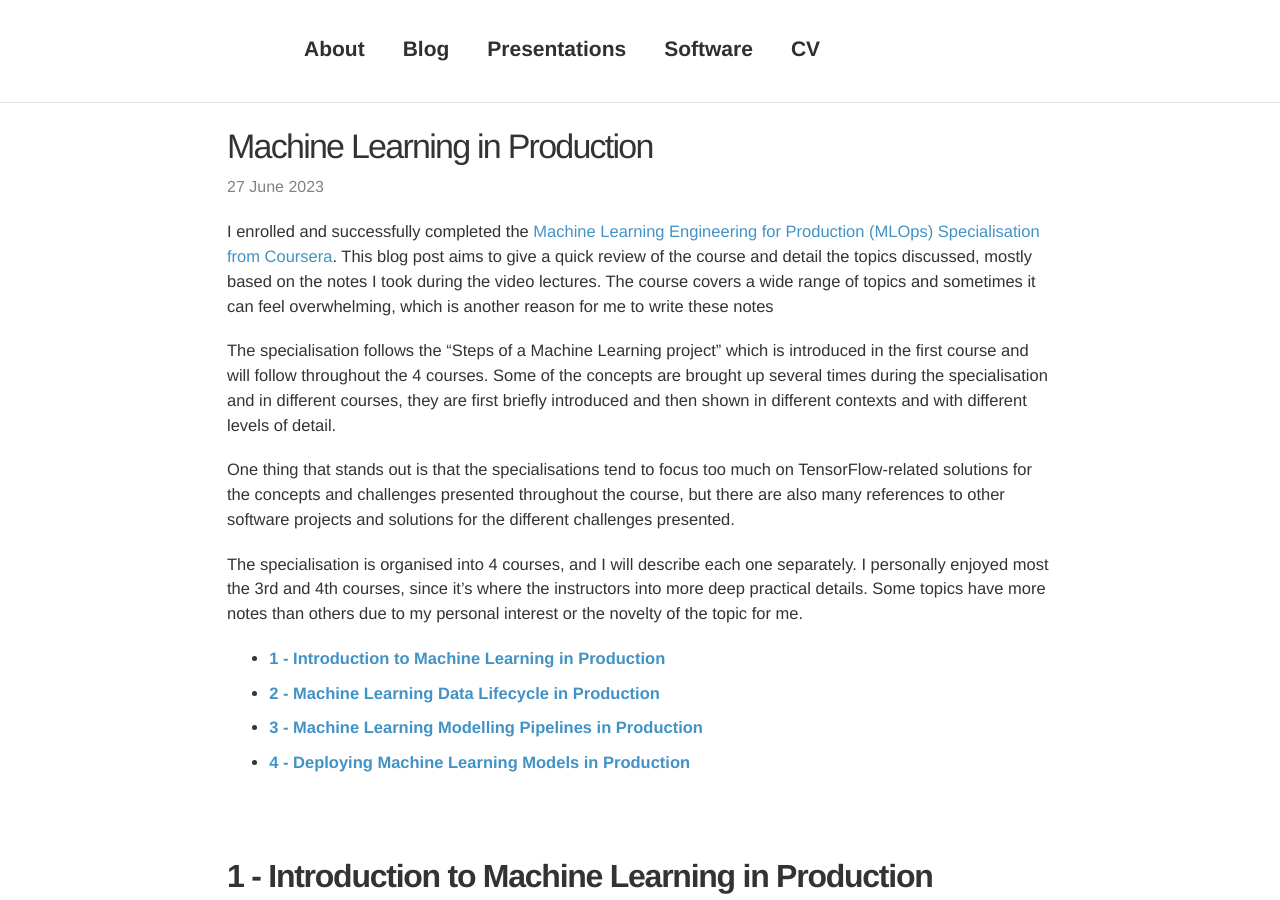
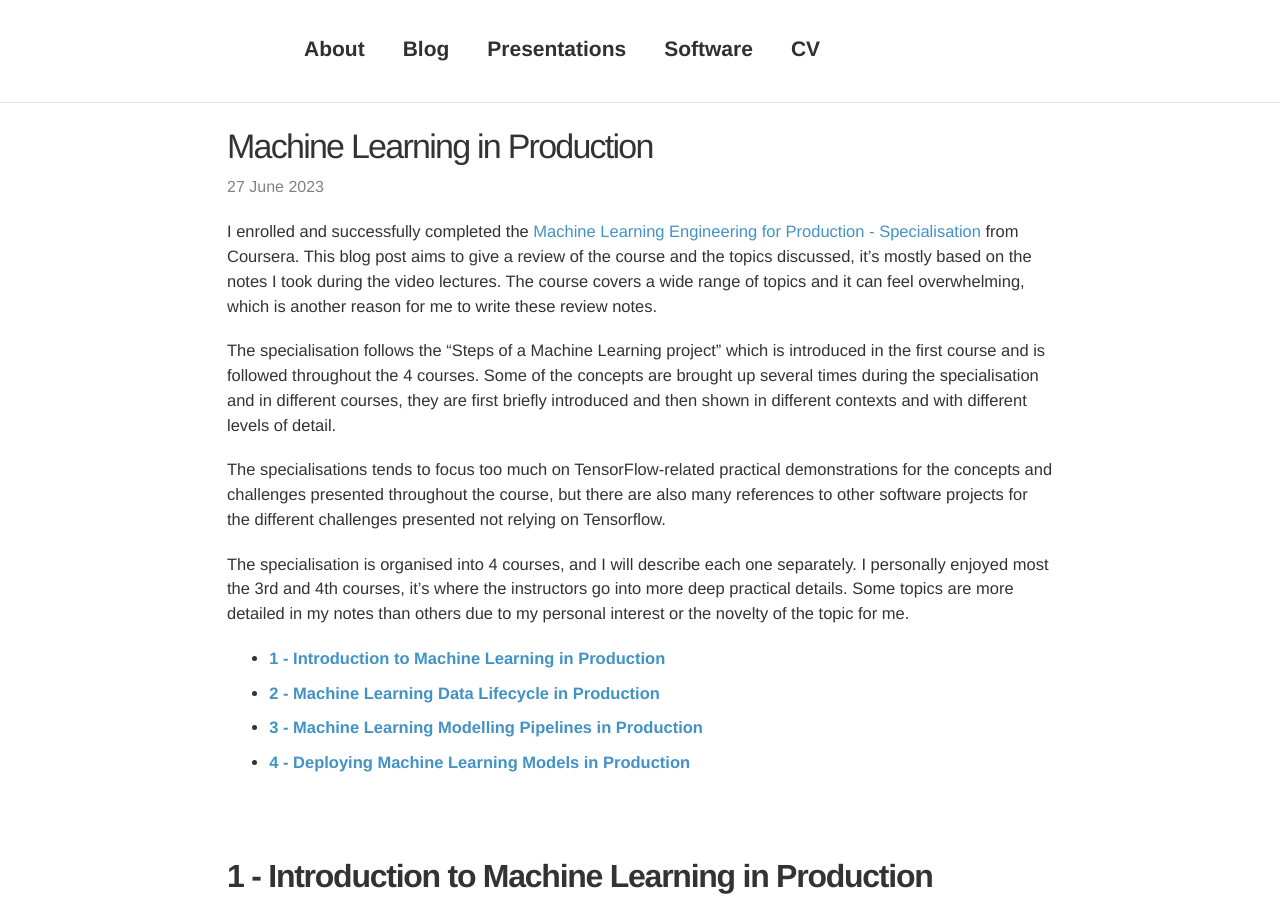
Before and after one commit to davidsbatista/davidsbatista.net, a Jekyll site: the page built from _posts/2023-07-11-Machine_Learning_in_Production.md, in a window 1280 px wide and 900 px high. Built offline with Jekyll 4.4.1, drawn with Linux system fonts in a browser that asks for light colours; nearby versions of some CDN libraries; comment, search, counter and statistics services are not loaded.

Commit message:
typos in intro

```diff
--- a/_posts/2023-07-11-Machine_Learning_in_Production.md
+++ b/_posts/2023-07-11-Machine_Learning_in_Production.md
@@ -9,13 +9,13 @@ disqus_identifier: 20230627
 preview_pic: /assets/images/2023-07-11-Machine_Learning_in_Production.jpg
 ---
 
-I enrolled and successfully completed the [Machine Learning Engineering for Production (MLOps) Specialisation from Coursera](https://www.coursera.org/specializations/machine-learning-engineering-for-production-mlops). This blog post aims to give a quick review of the course and detail the topics discussed, mostly based on the notes I took during the video lectures. The course covers a wide range of topics and sometimes it can feel overwhelming, which is another reason for me to write these notes
+I enrolled and successfully completed the [Machine Learning Engineering for Production - Specialisation](https://www.coursera.org/specializations/machine-learning-engineering-for-production-mlops) from Coursera. This blog post aims to give a review of the course and the topics discussed, it's mostly based on the notes I took during the video lectures. The course covers a wide range of topics and it can feel overwhelming, which is another reason for me to write these review notes.
 
-The specialisation follows the "Steps of a Machine Learning project" which is introduced in the first course and will follow throughout the 4 courses. Some of the concepts are brought up several times during the specialisation and in different courses, they are first briefly introduced and then shown in different contexts and with different levels of detail.
+The specialisation follows the "Steps of a Machine Learning project" which is introduced in the first course and is followed throughout the 4 courses. Some of the concepts are brought up several times during the specialisation and in different courses, they are first briefly introduced and then shown in different contexts and with different levels of detail.
 
-One thing that stands out is that the specialisations tend to focus too much on TensorFlow-related solutions for the concepts and challenges presented throughout the course, but there are also many references to other software projects and solutions for the different challenges presented.
+The specialisations tends to focus too much on TensorFlow-related practical demonstrations for the concepts and challenges presented throughout the course, but there are also many references to other software projects for the different challenges presented not relying on Tensorflow.
 
-The specialisation is organised into 4 courses, and I will describe each one separately. I personally enjoyed most the 3rd and 4th courses, since it's where the instructors into more deep practical details. Some topics have more notes than others due to my personal interest or the novelty of the topic for me.
+The specialisation is organised into 4 courses, and I will describe each one separately. I personally enjoyed most the 3rd and 4th courses, it's where the instructors go into more deep practical details. Some topics are more detailed in my notes than others due to my personal interest or the novelty of the topic for me.
 
 
 - [__1 -  Introduction to Machine Learning in Production__](#2---introduction-to-machine-learning-in-production)
```
